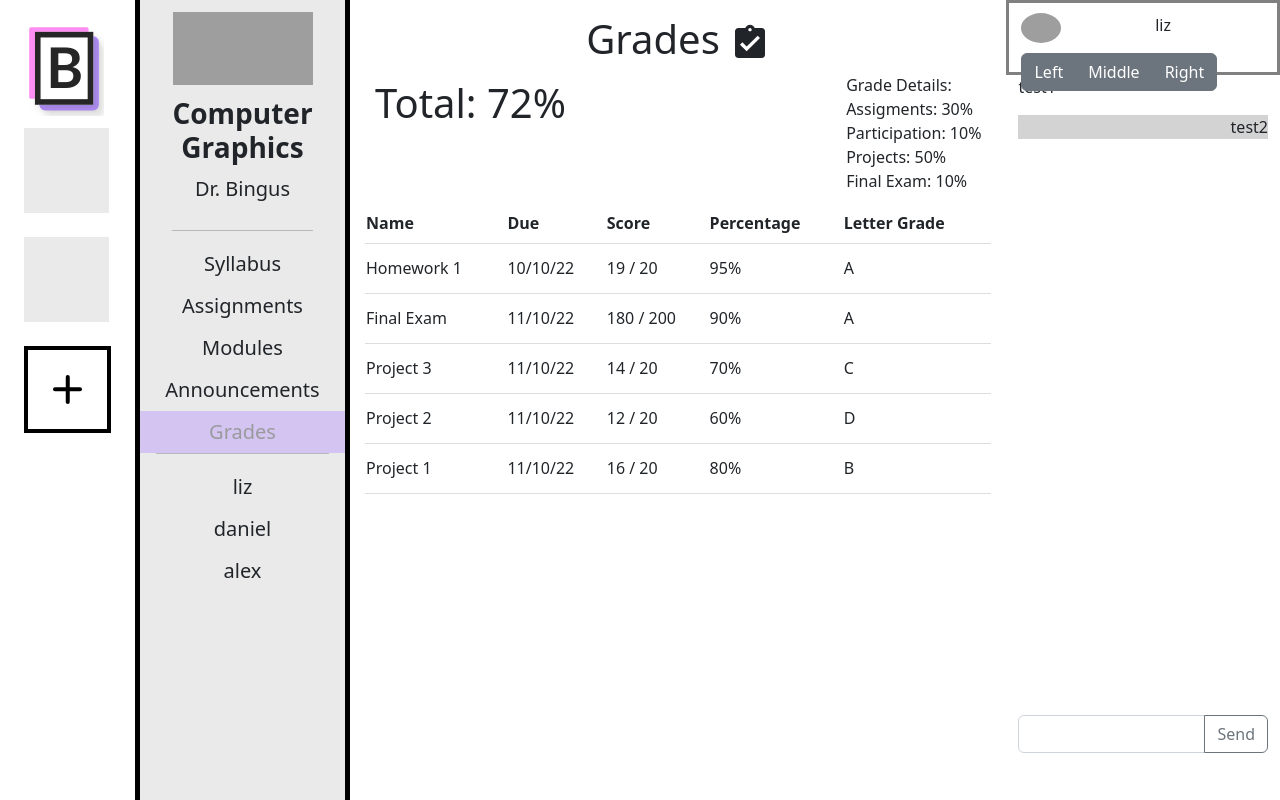
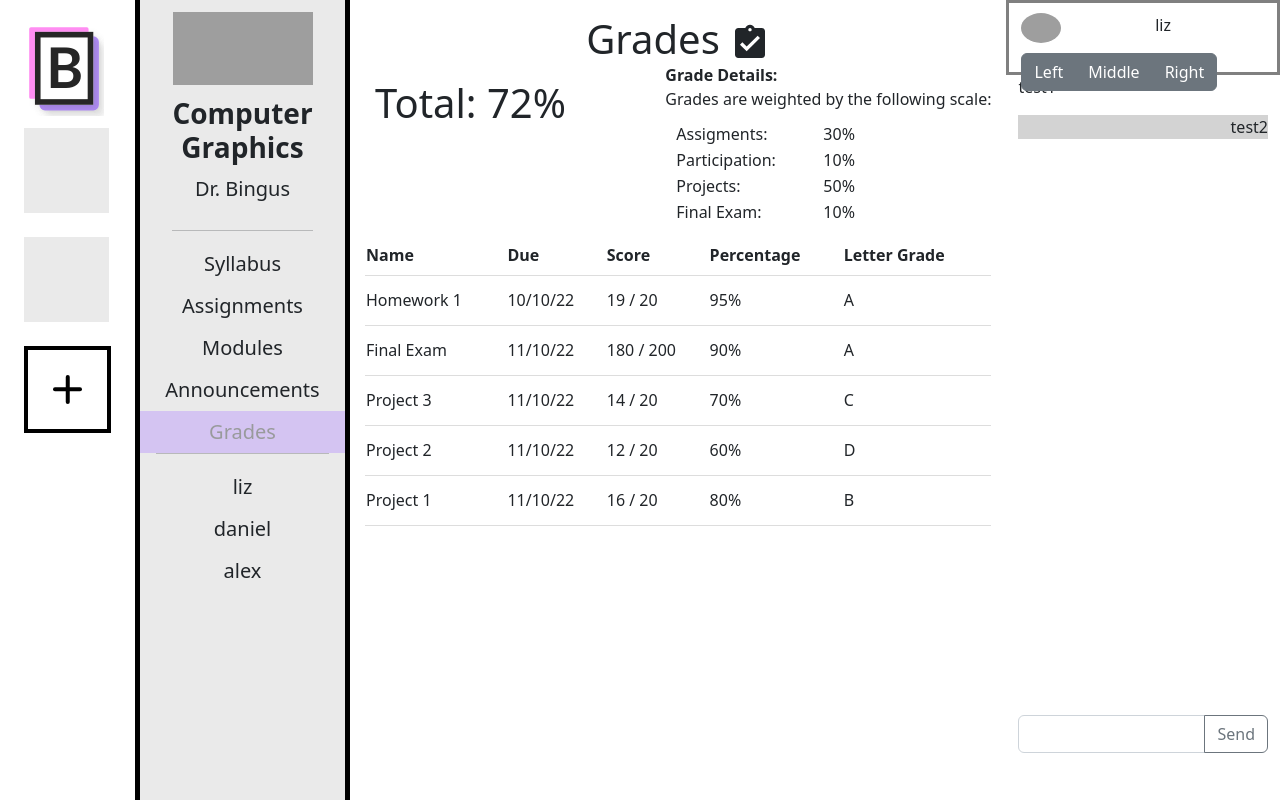
Before and after one commit to corncob567/AlternaCanvas, a React (Create React App) app: page /compg/grades in a window 1280 px wide. Built offline with nearby package versions, Linux system fonts and the light colour scheme; grey boxes are pictures that could not be loaded; a web font is replaced by a local one.

Commit message:
more formatting

```diff
--- a/src/components/pages/grades/gradelist.jsx
+++ b/src/components/pages/grades/gradelist.jsx
@@ -184,17 +184,32 @@ const GradeList = (props) => {
     let totalGrade = parseInt((assignmentPercent * assignment) + (participationPercent * participation) + (projectPercent * project) + (finalExamPercent * final));
 
     return(
-        <div className='announcementListWrapper'>
+        <div>
             <div class="totalGradeContainer">
                 <div className='classGrade'>
                     Total: {totalGrade}%
                 </div>
-                <div class='weighting'>
-                Grade Details: <br />
-                Assigments: {assignment * 100}% <br />
-                Participation: {participation * 100}% <br />
-                Projects: {project * 100}% <br />
-                Final Exam:  {final * 100}% <br />
+                <div>
+                <div class='detailHeader'>Grade Details:</div>
+                Grades are weighted by the following scale:
+                <table class='weighting'>
+                    <tr>
+                        <td>Assigments:</td>
+                        <td>{assignment * 100}%</td>
+                    </tr>
+                    <tr>
+                        <td>Participation:</td>
+                        <td>{participation * 100}%</td>
+                    </tr>
+                    <tr>
+                        <td>Projects:</td>
+                        <td>{project * 100}%</td>
+                    </tr>
+                    <tr>
+                        <td>Final Exam:</td>
+                        <td>{final * 100}%</td>
+                    </tr>
+                </table>
                 </div>
             </div>
             <table class="gradeTable">
--- a/src/styles/components/Grades.scss
+++ b/src/styles/components/Grades.scss
@@ -24,6 +24,12 @@
 
 .weighting {
   margin: 10px;
+  width: 60%;
+}
+
+.detailHeader {
+  font-weight: bold;
+  width: 60%;
 }
 
 .gradeTable {
```
